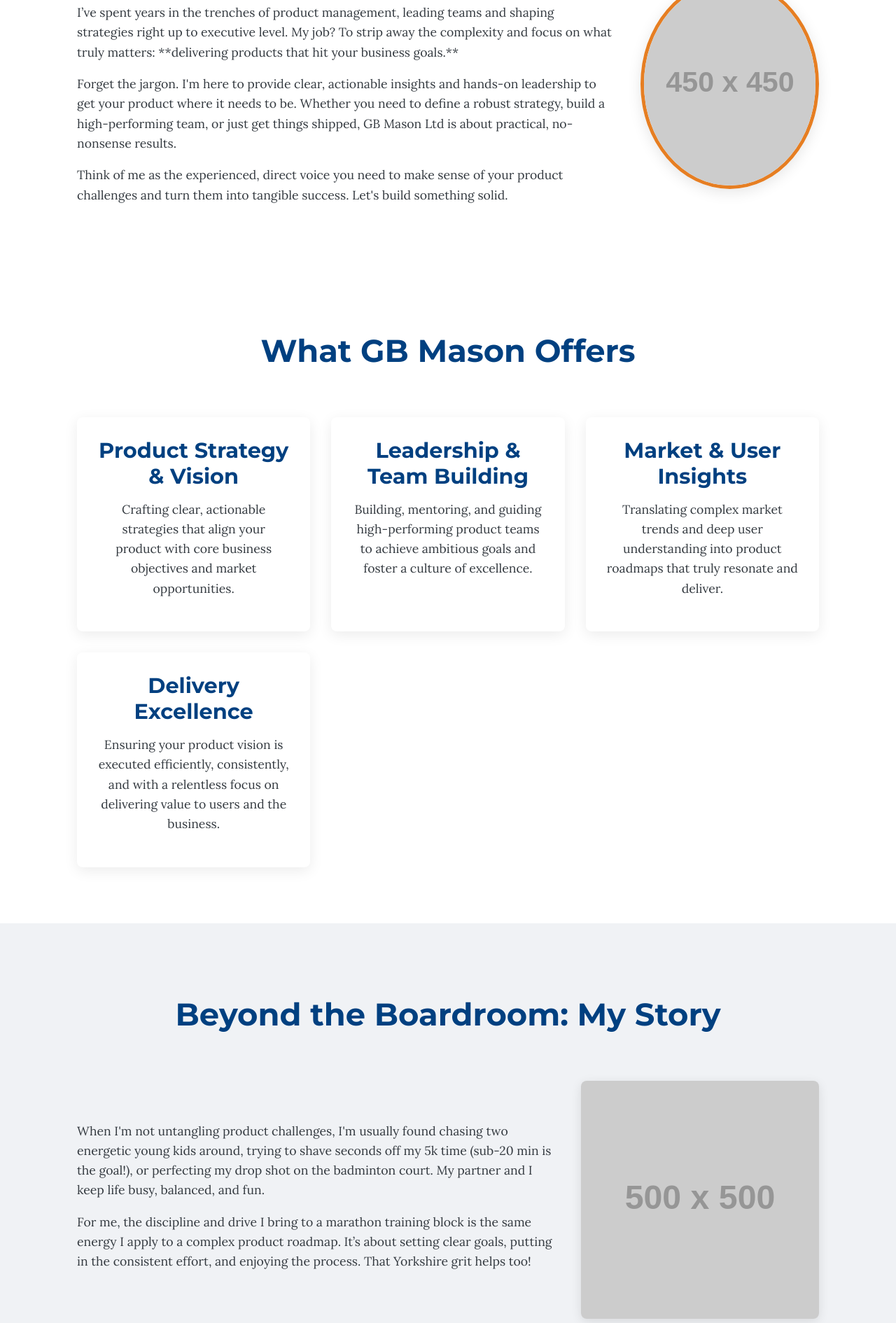
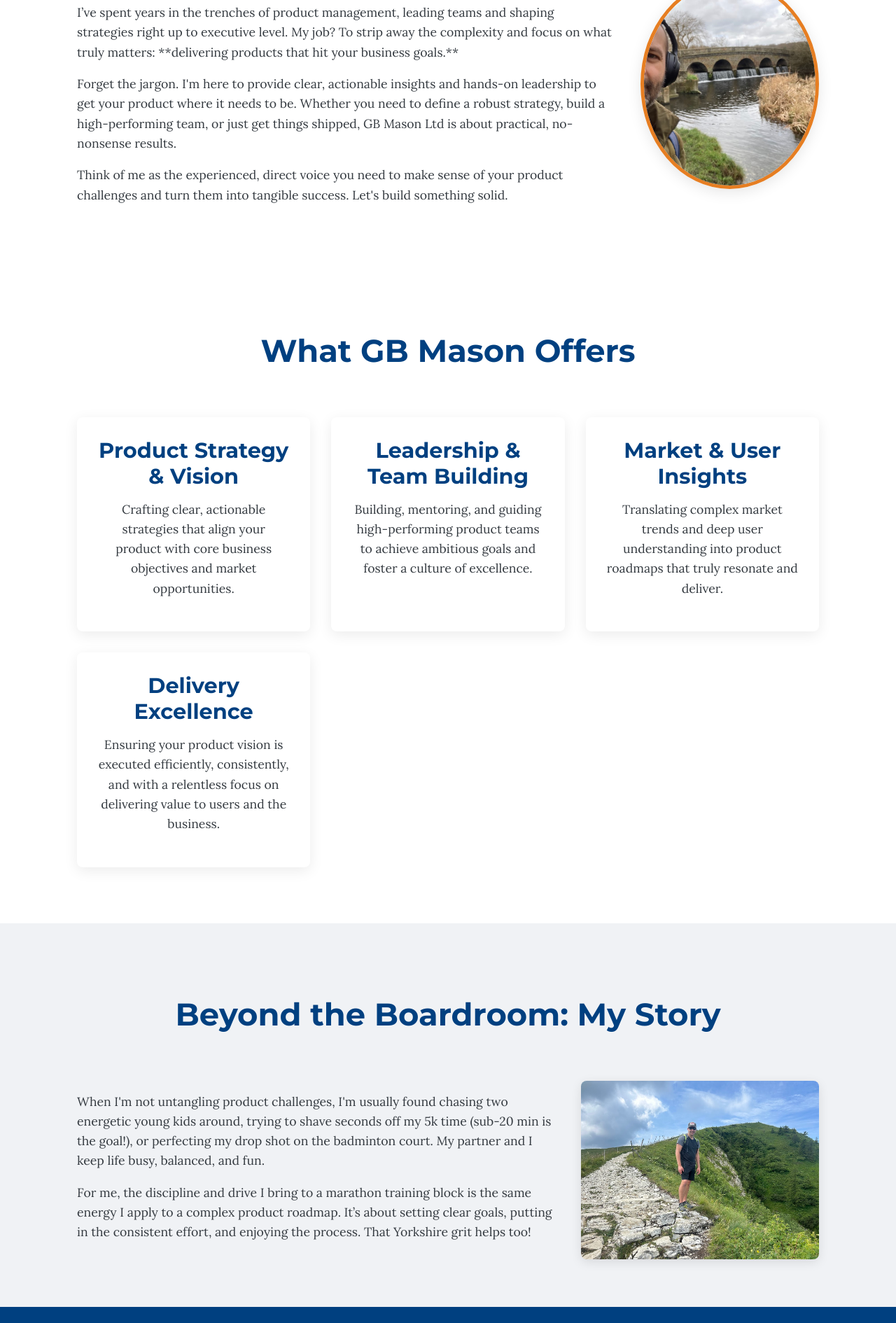
Before and after one commit to GB-Mason/gbmason.github.io, a plain HTML site: page index.html in a window 1280 px wide. Shown: the part 353-2243 px from the top of the page at 70% size. Drawn offline with Linux system fonts and the light colour scheme; placeholder pictures from the web are drawn by us.

Commit message:
Update index.html

```diff
--- a/index.html
+++ b/index.html
@@ -24,8 +24,10 @@
                 </ul>
             </div>
         </nav>
-        <div class="intro-bar" id="home"> <div class="container">
-                <h1>James Mason. Straight-talking Product Leadership.</h1> </div>
+        <div class="intro-bar" id="home">
+            <div class="container">
+                <h1>James Mason. Straight-talking Product Leadership.</h1>
+            </div>
         </div>
     </header>
 
@@ -46,7 +48,7 @@
                         </p>
                     </div>
                     <div class="about-image">
-                        <img src="https://via.placeholder.com/450x450?text=James+Mason+-+Your+Photo" alt="James Mason">
+                        <img src="images/james-and-weir.jpg" alt="James Mason professional photo">
                     </div>
                 </div>
             </div>
@@ -81,7 +83,7 @@
                 <h2>Beyond the Boardroom: My Story</h2>
                 <div class="personality-content">
                     <div class="personality-image">
-                        <img src="https://via.placeholder.com/500x500?text=Authentic+You" alt="Authentic You">
+                        <img src="images/james-on-mountain.jpg" alt="James Mason personal photo">
                     </div>
                     <div class="personality-text">
                         <p>
@@ -93,7 +95,6 @@
                     </div>
                 </div>
             </div>
-        </div>
         </section>
 
         <section id="contact" class="section contact-section">
```
